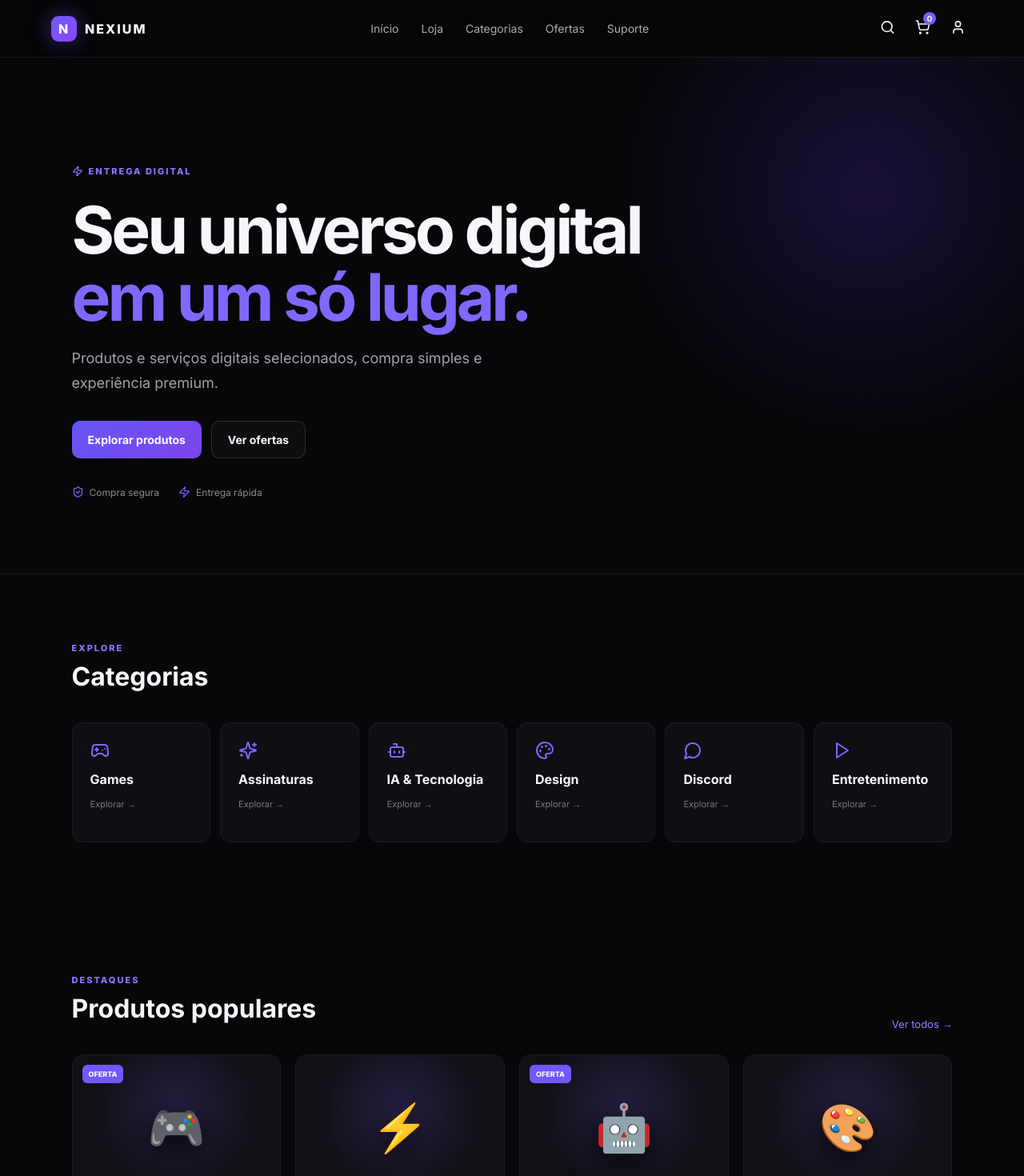
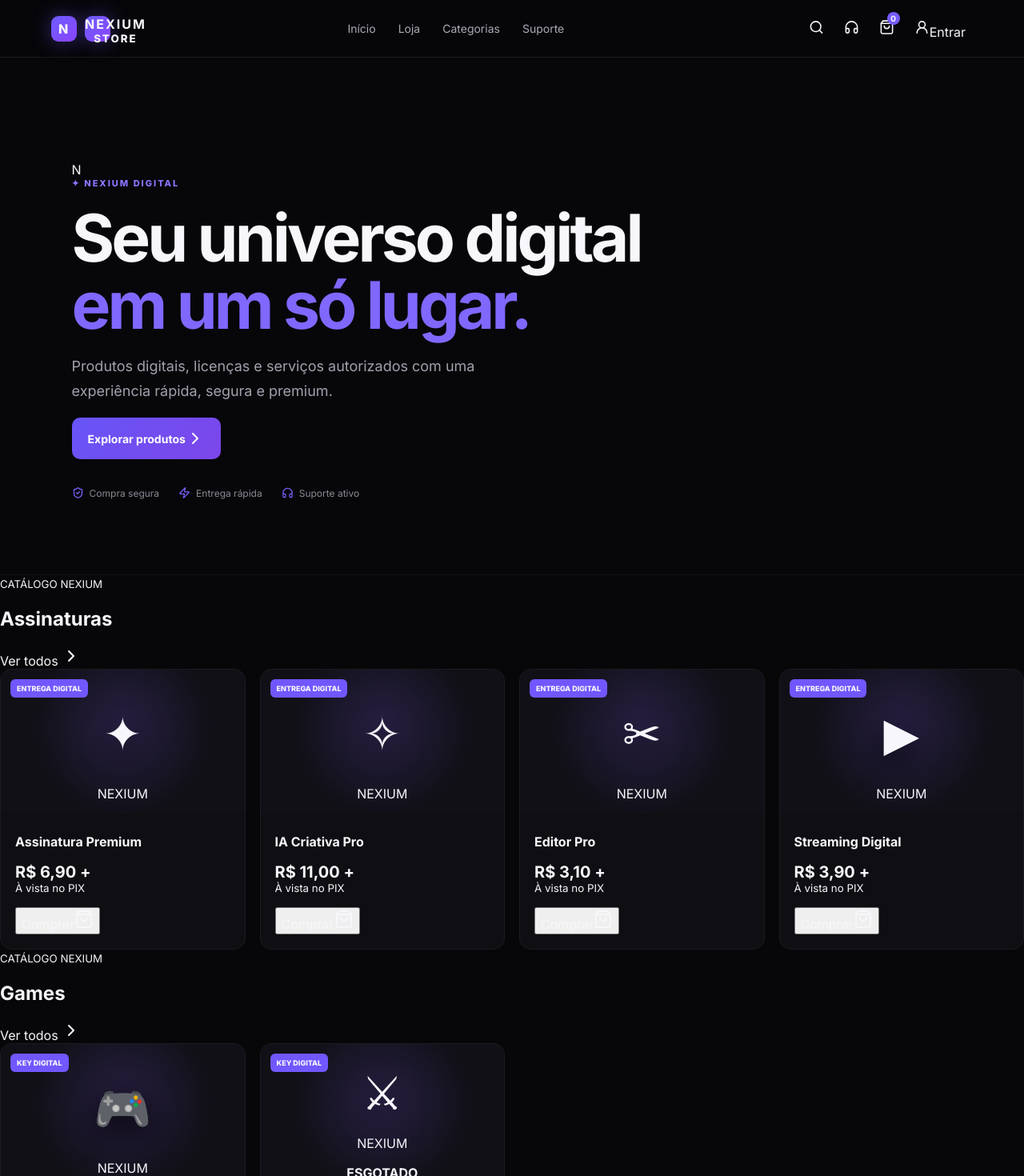
Before and after one commit to silvaravi38-coder/Loveble-, a React (Vite) app: page / in a window 1280 px wide. Shown: the top 1470 px of the page at 80% size. Built offline with nearby package versions, Linux system fonts and the light colour scheme.

Commit message:
Redesign Nexium Store catalog interface

```diff
--- a/src/App.tsx
+++ b/src/App.tsx
@@ -1,19 +1,51 @@
-import {useMemo,useState} from 'react';import{Menu,Search,ShoppingCart,User,Gamepad2,Sparkles,Bot,Palette,MessageCircle,Play,ShieldCheck,Zap,X,Plus,Minus}from'lucide-react';
-type Product={id:number;name:string;category:string;price:number;old?:number;icon:string};
+import {useMemo,useState} from 'react';
+import{Search,ShoppingBag,UserRound,Headphones,ShieldCheck,Zap,X,Plus,Minus,ChevronRight}from'lucide-react';
+
+type Product={id:number;name:string;category:string;price:number;old?:number;icon:string;tag?:string;stock?:boolean};
 const products:Product[]=[
-{id:1,name:'Gift Card Gamer',category:'Games',price:29.90,old:39.90,icon:'🎮'},
-{id:2,name:'Assinatura Premium',category:'Assinaturas',price:24.90,icon:'⚡'},
-{id:3,name:'Pack IA & Produtividade',category:'IA & Tecnologia',price:19.90,old:29.90,icon:'🤖'},
-{id:4,name:'Pack Design Pro',category:'Design',price:14.90,icon:'🎨'},
-{id:5,name:'Kit Discord Premium',category:'Discord',price:12.90,icon:'💬'},
-{id:6,name:'Entretenimento Digital',category:'Entretenimento',price:17.90,icon:'▶️'}];
-const cats=[['Games',Gamepad2],['Assinaturas',Sparkles],['IA & Tecnologia',Bot],['Design',Palette],['Discord',MessageCircle],['Entretenimento',Play]] as const;
-export default function App(){const[cart,setCart]=useState<Record<number,number>>({});const[open,setOpen]=useState(false);const[menu,setMenu]=useState(false);const count=Object.values(cart).reduce((a,b)=>a+b,0);const total=useMemo(()=>products.reduce((s,p)=>s+(cart[p.id]||0)*p.price,0),[cart]);const add=(id:number)=>setCart(c=>({...c,[id]:(c[id]||0)+1}));const change=(id:number,d:number)=>setCart(c=>{const n=Math.max(0,(c[id]||0)+d);const x={...c};if(n)x[id]=n;else delete x[id];return x});return <div>
-<header><a className="brand" href="#"><span>N</span>NEXIUM</a><nav className={menu?'show':''}><a href="#">Início</a><a href="#loja">Loja</a><a href="#categorias">Categorias</a><a href="#ofertas">Ofertas</a><a href="#suporte">Suporte</a></nav><div className="actions"><button aria-label="Pesquisar"><Search/></button><button onClick={()=>setOpen(true)} aria-label="Carrinho"><ShoppingCart/><b>{count}</b></button><button aria-label="Conta"><User/></button><button className="hamb" onClick={()=>setMenu(!menu)}><Menu/></button></div></header>
-<main><section className="hero"><div className="glow"></div><div className="eyebrow"><Zap/> ENTREGA DIGITAL</div><h1>Seu universo digital<br/><em>em um só lugar.</em></h1><p>Produtos e serviços digitais selecionados, compra simples e experiência premium.</p><div className="heroBtns"><a className="primary" href="#loja">Explorar produtos</a><a className="secondary" href="#ofertas">Ver ofertas</a></div><div className="trust"><span><ShieldCheck/> Compra segura</span><span><Zap/> Entrega rápida</span></div></section>
-<section id="categorias" className="section"><div className="heading"><div><small>EXPLORE</small><h2>Categorias</h2></div></div><div className="categories">{cats.map(([n,I])=><a href="#loja" className="cat" key={n}><I/><strong>{n}</strong><span>Explorar →</span></a>)}</div></section>
-<section id="loja" className="section"><div className="heading"><div><small>DESTAQUES</small><h2>Produtos populares</h2></div><a href="#loja">Ver todos →</a></div><div className="grid">{products.map(p=><article className="card" key={p.id}><div className="visual"><span>{p.icon}</span>{p.old&&<i>OFERTA</i>}</div><div className="cardBody"><small>{p.category}</small><h3>{p.name}</h3><p>Produto digital com entrega automática após confirmação.</p><div className="price">{p.old&&<del>R$ {p.old.toFixed(2).replace('.',',')}</del>}<strong>R$ {p.price.toFixed(2).replace('.',',')}</strong></div><button className="buy" onClick={()=>add(p.id)}>Adicionar ao carrinho</button></div></article>)}</div></section>
-<section id="ofertas" className="banner"><small>OFERTAS NEXIUM</small><h2>Mais digital. Mais simples.</h2><p>Descubra novidades e condições especiais em produtos selecionados.</p><a href="#loja" className="primary">Ver produtos</a></section>
-<section id="suporte" className="section support"><ShieldCheck/><div><small>PRECISA DE AJUDA?</small><h2>Suporte quando você precisar.</h2><p>Central preparada para FAQ, tickets, Discord e acompanhamento de pedidos.</p></div></section></main>
-<footer><div className="brand"><span>N</span>NEXIUM</div><p>Seu universo digital em um só lugar.</p><div>Termos • Privacidade • Reembolso</div><small>© 2026 Nexium Store</small></footer>
-{open&&<><div className="overlay" onClick={()=>setOpen(false)}></div><aside className="cart"><div className="cartHead"><h2>Seu carrinho <span>{count}</span></h2><button onClick={()=>setOpen(false)}><X/></button></div>{count===0?<div className="empty"><ShoppingCart/><h3>Seu carrinho está vazio</h3><p>Adicione produtos para continuar.</p></div>:<div className="cartItems">{products.filter(p=>cart[p.id]).map(p=><div className="cartItem" key={p.id}><div className="mini">{p.icon}</div><div><strong>{p.name}</strong><span>R$ {p.price.toFixed(2).replace('.',',')}</span><div className="qty"><button onClick={()=>change(p.id,-1)}><Minus/></button><b>{cart[p.id]}</b><button onClick={()=>change(p.id,1)}><Plus/></button></div></div></div>)}<div className="total"><span>Total</span><strong>R$ {total.toFixed(2).replace('.',',')}</strong></div><button className="checkout">Ir para checkout</button><small>Pagamento seguro • Produto digital</small></div>}</aside></>}</div>}
+{id:1,name:'Assinatura Premium',category:'Assinaturas',price:6.90,icon:'✦',tag:'ENTREGA DIGITAL'},
+{id:2,name:'IA Criativa Pro',category:'Assinaturas',price:11.00,icon:'✧',tag:'ENTREGA DIGITAL'},
+{id:3,name:'Editor Pro',category:'Assinaturas',price:3.10,icon:'✂',tag:'ENTREGA DIGITAL'},
+{id:4,name:'Streaming Digital',category:'Assinaturas',price:3.90,icon:'▶',tag:'ENTREGA DIGITAL'},
+{id:5,name:'Game Key Premium',category:'Games',price:12.90,icon:'🎮',tag:'KEY DIGITAL'},
+{id:6,name:'Game Key Deluxe',category:'Games',price:21.90,icon:'⚔',tag:'KEY DIGITAL',stock:false},
+{id:7,name:'Discord Nitro',category:'Discord',price:9.90,icon:'◉',tag:'ENTREGA DIGITAL'},
+{id:8,name:'Pacote Discord',category:'Discord',price:5.90,icon:'◆',tag:'ENTREGA DIGITAL'}];
+const sections=['Assinaturas','Games','Discord'];
+const money=(v:number)=>'R$ '+v.toFixed(2).replace('.',',');
+
+export default function App(){
+ const[cart,setCart]=useState<Record<number,number>>({});const[open,setOpen]=useState(false);
+ const count=Object.values(cart).reduce((a,b)=>a+b,0);
+ const total=useMemo(()=>products.reduce((s,p)=>s+(cart[p.id]||0)*p.price,0),[cart]);
+ const add=(p:Product)=>{if(p.stock===false)return;setCart(c=>({...c,[p.id]:(c[p.id]||0)+1}))};
+ const change=(id:number,d:number)=>setCart(c=>{const n=Math.max(0,(c[id]||0)+d),x={...c};if(n)x[id]=n;else delete x[id];return x});
+ return <div className="site">
+  <header>
+   <a className="brand" href="#"><span className="crest">N</span><span><b>NEXIUM</b><small>STORE</small></span></a>
+   <nav><a href="#">Início</a><a href="#loja">Loja</a><a href="#loja">Categorias</a><a href="#suporte">Suporte</a></nav>
+   <div className="actions"><button aria-label="Pesquisar"><Search/></button><button aria-label="Suporte"><Headphones/></button><button className="bag" onClick={()=>setOpen(true)} aria-label="Carrinho"><ShoppingBag/><b>{count}</b></button><button className="login"><UserRound/><span>Entrar</span></button></div>
+  </header>
+  <main>
+   <section className="hero">
+    <div className="heroMark">N</div><div className="eyebrow">✦ NEXIUM DIGITAL</div>
+    <h1>Seu universo digital<br/><em>em um só lugar.</em></h1>
+    <p>Produtos digitais, licenças e serviços autorizados com uma experiência rápida, segura e premium.</p>
+    <a href="#loja" className="primary">Explorar produtos <ChevronRight/></a>
+    <div className="trust"><span><ShieldCheck/> Compra segura</span><span><Zap/> Entrega rápida</span><span><Headphones/> Suporte ativo</span></div>
+   </section>
+   <section id="loja" className="catalog">
+    {sections.map(section=><div className="productSection" key={section}>
+      <div className="sectionTitle"><div><small>CATÁLOGO NEXIUM</small><h2>{section}</h2></div><a href="#loja">Ver todos <ChevronRight/></a></div>
+      <div className="grid">{products.filter(p=>p.category===section).map(p=><article className={'card '+(p.stock===false?'sold':'')} key={p.id}>
+       <div className="visual"><div className="mesh"></div><span className="productIcon">{p.icon}</span><div className="watermark">NEXIUM</div><i>{p.tag}</i>{p.stock===false&&<strong className="soldBadge">ESGOTADO</strong>}</div>
+       <div className="cardBody"><h3>{p.name}</h3><div className="price"><strong>{money(p.price)} <span>+</span></strong><small>À vista no PIX</small></div><button disabled={p.stock===false} onClick={()=>add(p)}>{p.stock===false?'Ver detalhes':'Comprar'}<ShoppingBag/></button></div>
+      </article>)}</div>
+    </div>)}
+   </section>
+   <section id="suporte" className="benefits"><div><ShieldCheck/><b>COMPRA SEGURA</b><span>Ambiente protegido</span></div><div><Zap/><b>ENTREGA DIGITAL</b><span>Rápida e prática</span></div><div><Headphones/><b>SUPORTE ATIVO</b><span>Quando precisar</span></div></section>
+  </main>
+  <footer><div className="brand"><span className="crest">N</span><span><b>NEXIUM</b><small>STORE</small></span></div><p>Seu universo digital em um só lugar.</p><small>© 2026 Nexium Store • Termos • Privacidade • Reembolso</small></footer>
+  {open&&<><div className="overlay" onClick={()=>setOpen(false)}/><aside className="cart"><div className="cartHead"><h2>Carrinho <span>{count}</span></h2><button onClick={()=>setOpen(false)}><X/></button></div>{count===0?<div className="empty"><ShoppingBag/><h3>Seu carrinho está vazio</h3><p>Escolha um produto para continuar.</p></div>:<div className="cartItems">{products.filter(p=>cart[p.id]).map(p=><div className="cartItem" key={p.id}><div className="mini">{p.icon}</div><div><strong>{p.name}</strong><span>{money(p.price)}</span><div className="qty"><button onClick={()=>change(p.id,-1)}><Minus/></button><b>{cart[p.id]}</b><button onClick={()=>change(p.id,1)}><Plus/></button></div></div></div>)}<div className="total"><span>Total</span><strong>{money(total)}</strong></div><button className="checkout">Continuar compra</button></div>}</aside></>}
+ </div>
+}
```
